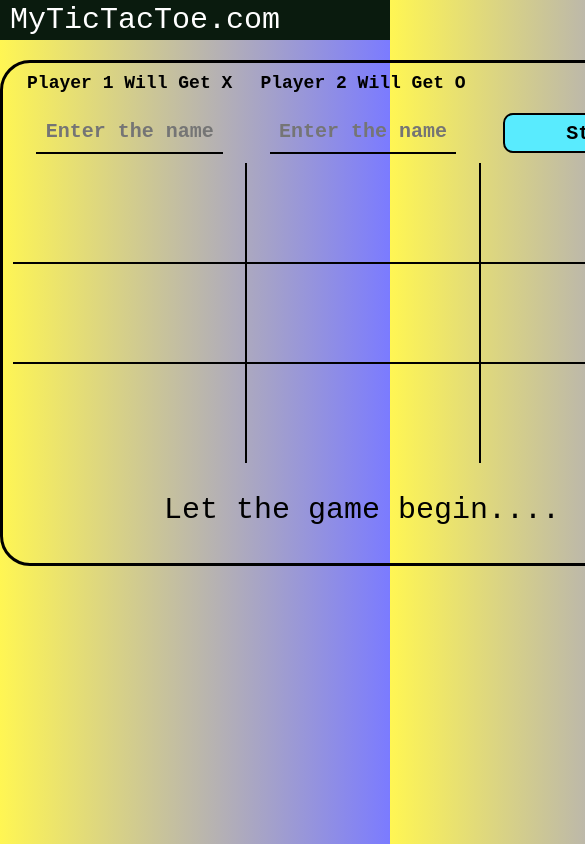
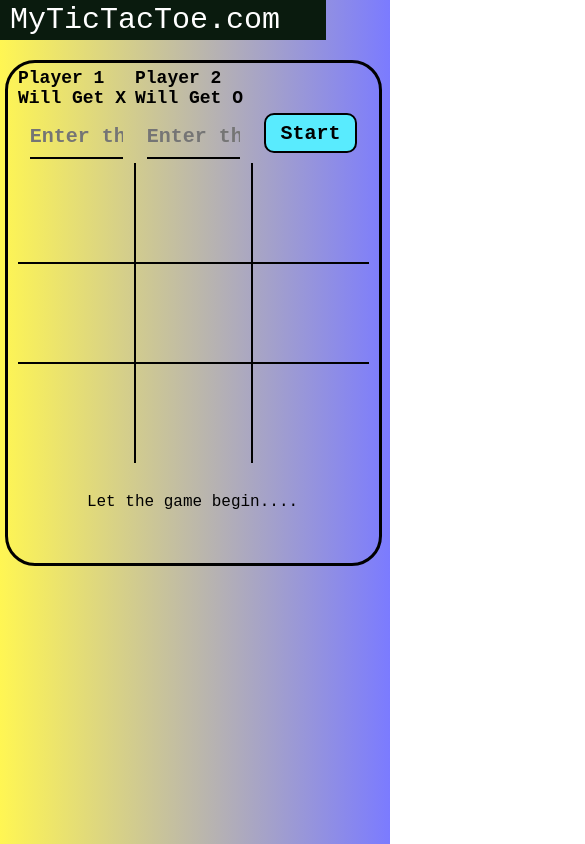
Before and after one commit to RohitS2004/Tic-Tac-Toe, a plain HTML site: page index.html in a window 390 px wide. Shown: the top 844 px of the page, 585 px wide, since content can reach past the window. Drawn offline with Linux system fonts and the light colour scheme.

Commit message:
made page responsive for mobile device as well

```diff
--- a/style.css
+++ b/style.css
@@ -5,6 +5,7 @@
 }
 body{
     background: linear-gradient(to right, rgb(255, 246, 83), rgb(123, 123, 255));
+
 }
 nav{
     width: inherit;
@@ -136,3 +137,24 @@ input{
       border-right:1px solid transparent;
     }
   }
+
+
+  @media only screen and (max-width: 480px) {
+    body{
+        width: 90%;
+
+    }
+    .game-container {
+        max-width: 100%;
+        grid-template-columns: repeat(3, 1fr);
+        margin-left: 5px;
+    }
+
+    .gameButton {
+        font-size: 30px;
+    }
+
+    .display {
+        font-size: 16px;
+    }
+}
```
